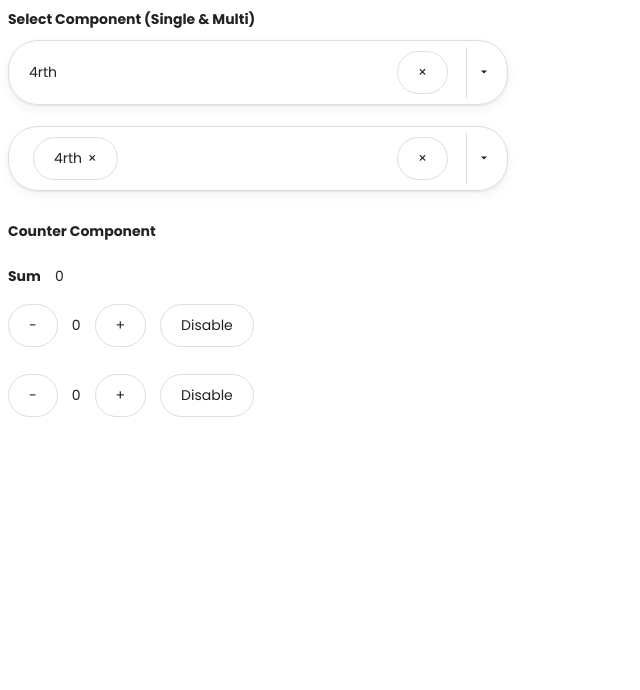
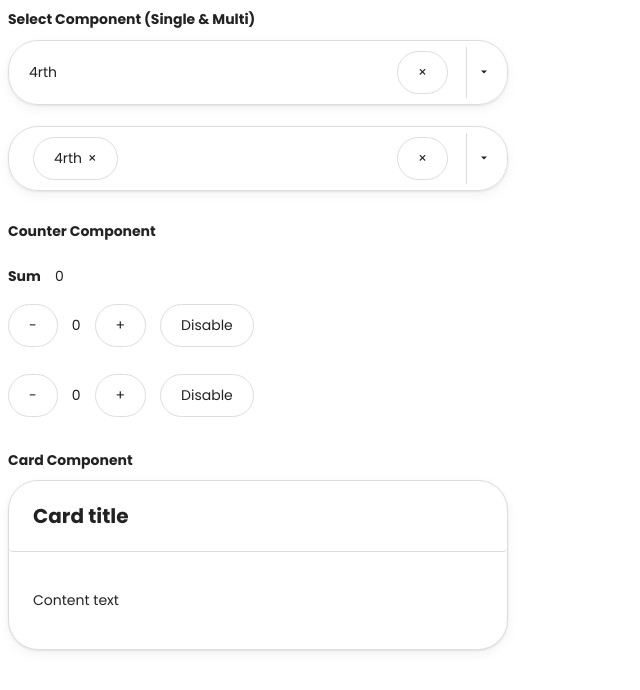
Before and after one commit to chilucdiep/component-library, a React (Vite) app: page / in a window 1280 px wide. Shown: the top 690 px of the page, without its empty margins (0-640 px from the left). Built offline with nearby package versions, Linux system fonts and the light colour scheme.

Commit message:
Card content & styling

```diff
--- a/src/App.tsx
+++ b/src/App.tsx
@@ -1,4 +1,5 @@
 import { useState } from "react";
+import { Card } from "./components/Card";
 import { Counter } from "./components/Counter/Counter";
 import { Select } from "./components/Select";
 import { SelectOption } from "./components/Select/types/Select.interface";
@@ -50,6 +51,11 @@ function App() {
       <br />
       <h1>Counter Component</h1>
       <Counter />
+      <br />
+      <h1>Card Component</h1>
+      <Card title="Card title">
+        <p>Content text</p>
+      </Card>
     </>
   );
 }
--- a/src/components/Card/Card.module.scss
+++ b/src/components/Card/Card.module.scss
@@ -0,0 +1,52 @@
+body,
+* {
+  --background-color: #f7f7f7;
+  --border-color: #dddddd;
+  --container-padding: 6px 20px;
+  --hover-shadow: 0 2px 4px rgba(0, 0, 0, 0.18);
+  --main-color: rgb(34, 34, 34);
+
+  font-family: "Poppins", sans-serif;
+  font-size: 14px;
+  color: var(--main-color);
+  box-sizing: border-box;
+}
+
+@mixin Box-Styling() {
+    border: 1px solid var(--border-color);
+    border-radius: 30px;
+    box-shadow: 0 1px 2px rgb(0 0 0 / 8%), 0 4px 12px rgb(0 0 0 / 5%);
+  }
+
+.Card {
+background-color: white;
+max-width: 500px;
+@include Box-Styling();
+}
+
+.Header {
+align-items: center;
+border-bottom: 1px solid var(--border-color);
+border-radius: 4px;
+display: flex;
+justify-content: space-between;
+padding: 0 24px;
+}
+
+.TitleSection {
+align-items: center;
+display: flex;
+gap: 8px;
+padding: 24px 0;
+}
+
+.Title {
+color: var(--charcoal);
+font-size: 20px;
+font-weight: 700;
+line-height: 22px;
+}
+
+.Main {
+padding: 24px;
+}
--- a/src/components/Card/Card.tsx
+++ b/src/components/Card/Card.tsx
@@ -0,0 +1,19 @@
+import styles from './Card.module.scss'
+
+type CardProps = {
+    children?: React.ReactNode;
+    title: string
+}
+
+export function Card({children, title}: any) {
+    return (
+    <section className={styles.Card}>
+        <div className={styles.Header}>
+            <div className={styles.TitleSection}>
+                <span className={styles.Title}>{title}</span>
+            </div>
+        </div>
+        <div className={styles.Main}>{children}</div>
+    </section>
+    )
+}
--- a/src/components/Card/index.ts
+++ b/src/components/Card/index.ts
@@ -0,0 +1 @@
+export * from './Card'
```
